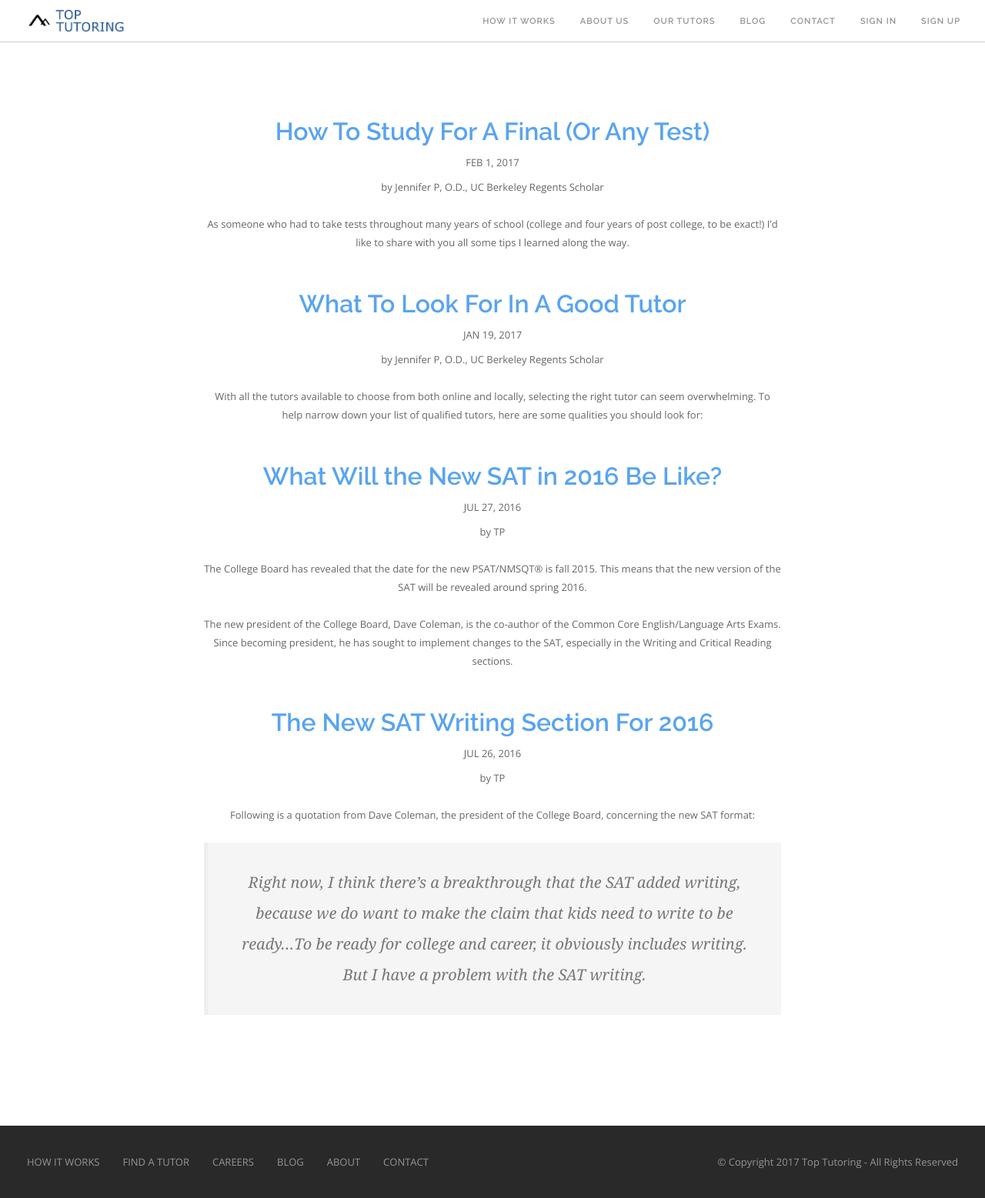
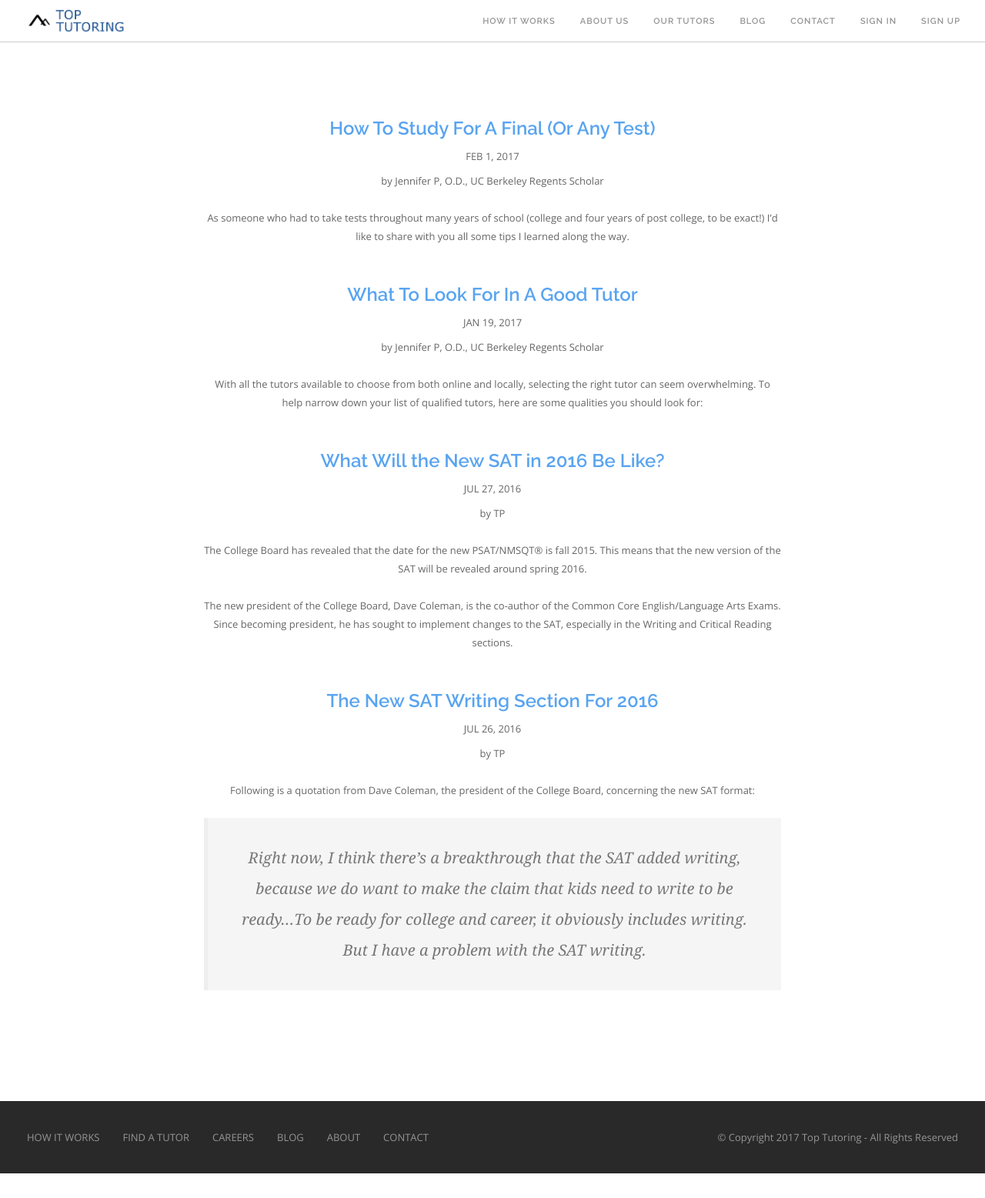
Before and after one commit to toptutoring/ttutoring, a Jekyll site: the page built from nav_pages/blog.html, in a window 1280 px wide. Shown: the whole page at 77% size. Built offline with Jekyll 4.4.1, drawn with Linux system fonts in a browser that asks for light colours; a script that is not in the unit is left out; after the commit the page ends 1525 px from its top, so only the background shows below that.

Commit message:
Changed header styles for titles

```diff
--- a/nav_pages/blog.html
+++ b/nav_pages/blog.html
@@ -14,7 +14,7 @@ permalink: /blog/
         <div class="col-md-8 col-md-offset-2 col-sm-10 col-sm-offset-1 text-center">
 
           <li>
-            <h3 class="mb8"><a href="{{ post.url }}">{{ post.title }}</a></h3>
+            <h4 class="mb8"><a href="{{ post.url }}">{{ post.title }}</a></h4>
             <p class="uppercase mb8 mb-xs-8">
               {{ post.date | date: "%b %-d, %Y" }}
             </p>
```
